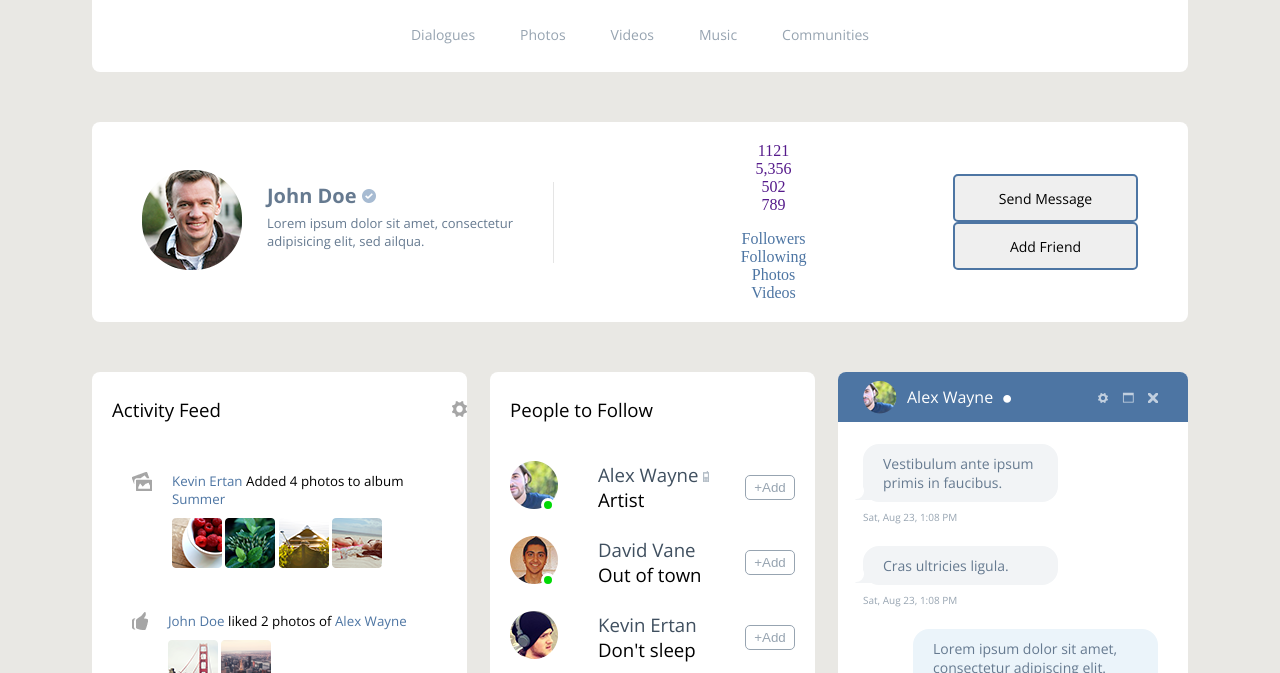
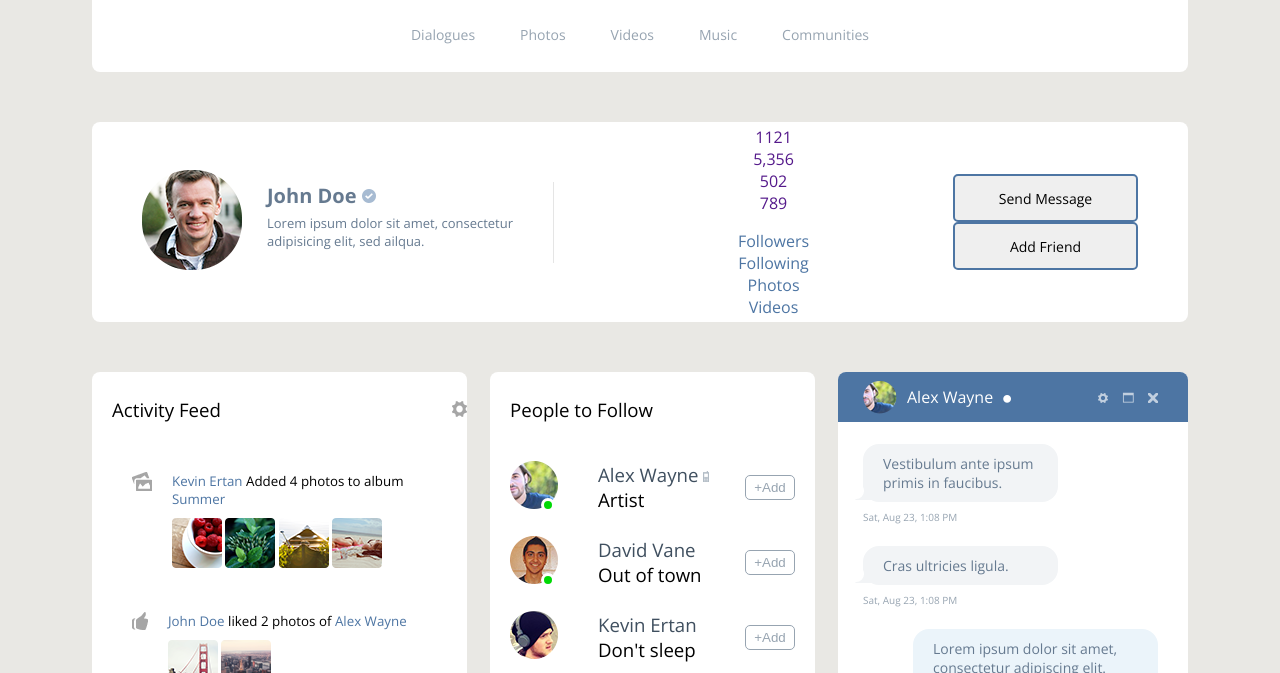
Before and after one commit to dark-starm/dark-starm.github.io, a plain HTML site: page index.html in a window 1280 px wide. Shown: the part 98-771 px from the top of the page. Drawn offline with nearby package versions, Linux system fonts and the light colour scheme.

Commit message:
Update styles.css

```diff
--- a/css/styles.css
+++ b/css/styles.css
@@ -1,15 +1,15 @@
 body {
     background: #e9e8e4;
-    margin: 0px;
-    padding: 0px;
+    margin: 0;
+    padding: 0;
+    font-family: 'Open Sans', sans-serif;
 }
-
 .container {
     display: grid;
     grid-template-columns: 375px 0.1fr 325px 0.1fr 350px;
     grid-template-rows: 75px 75px 50px 200px 50px 600px 50px 810px;
     justify-content: center;
-    margin: 20px 0px;
+    margin: 20px 0;
 }
 .header {
     grid-column-start: 1;
@@ -17,7 +17,7 @@ body {
     grid-row-start: 1;
     grid-row-end: 2;
     background: #4d75a3;
-    border-radius: 8px 8px 0px 0px;
+    border-radius: 8px 8px 0 0;
 }
 .navig {
     grid-column-start: 1;
@@ -25,7 +25,7 @@ body {
     grid-row-start: 2;
     grid-row-end: 3;
     background: white;
-    border-radius: 0px 0px 8px 8px;
+    border-radius: 0 0 8px 8px;
 }
 .profile {
     grid-column-start: 1;
```
